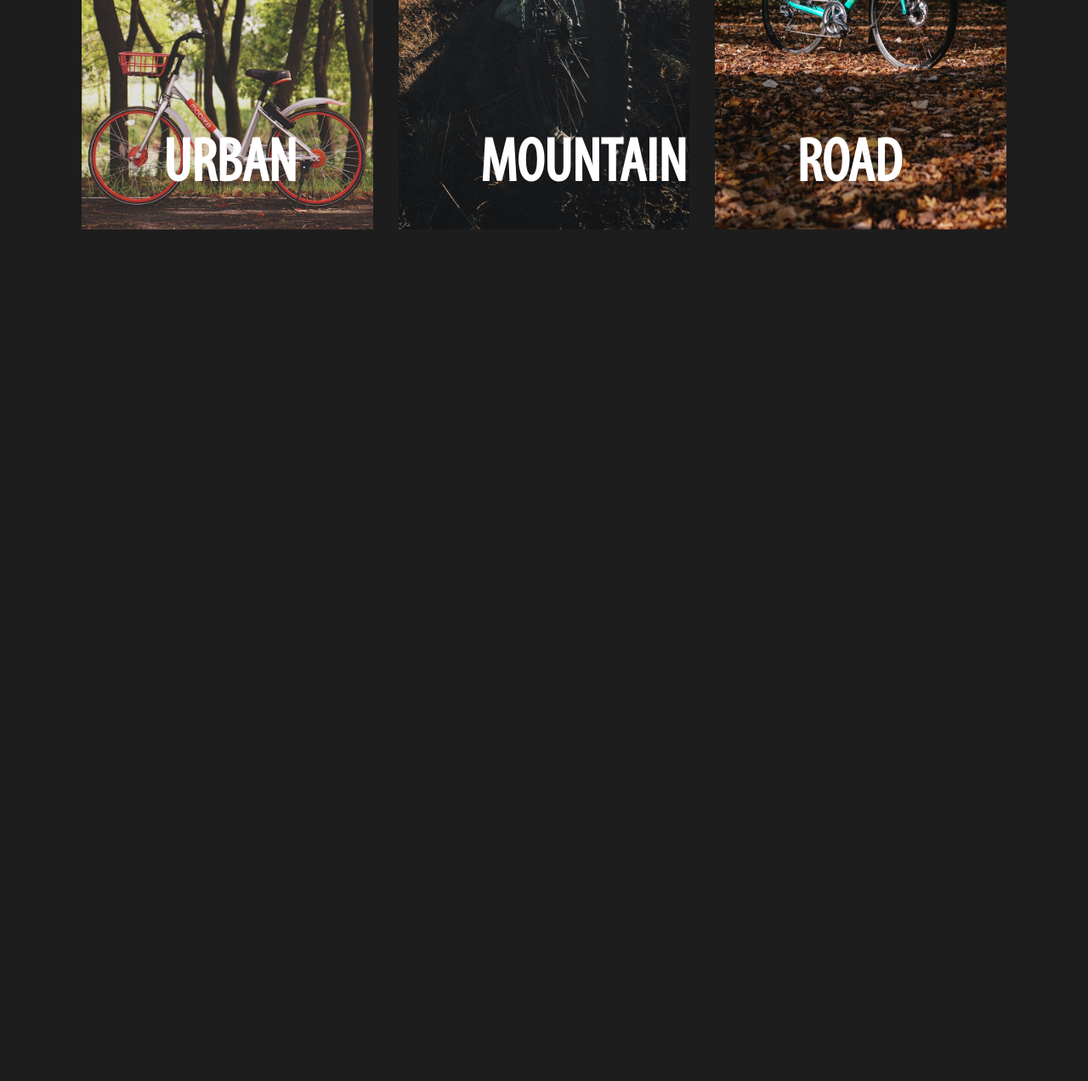
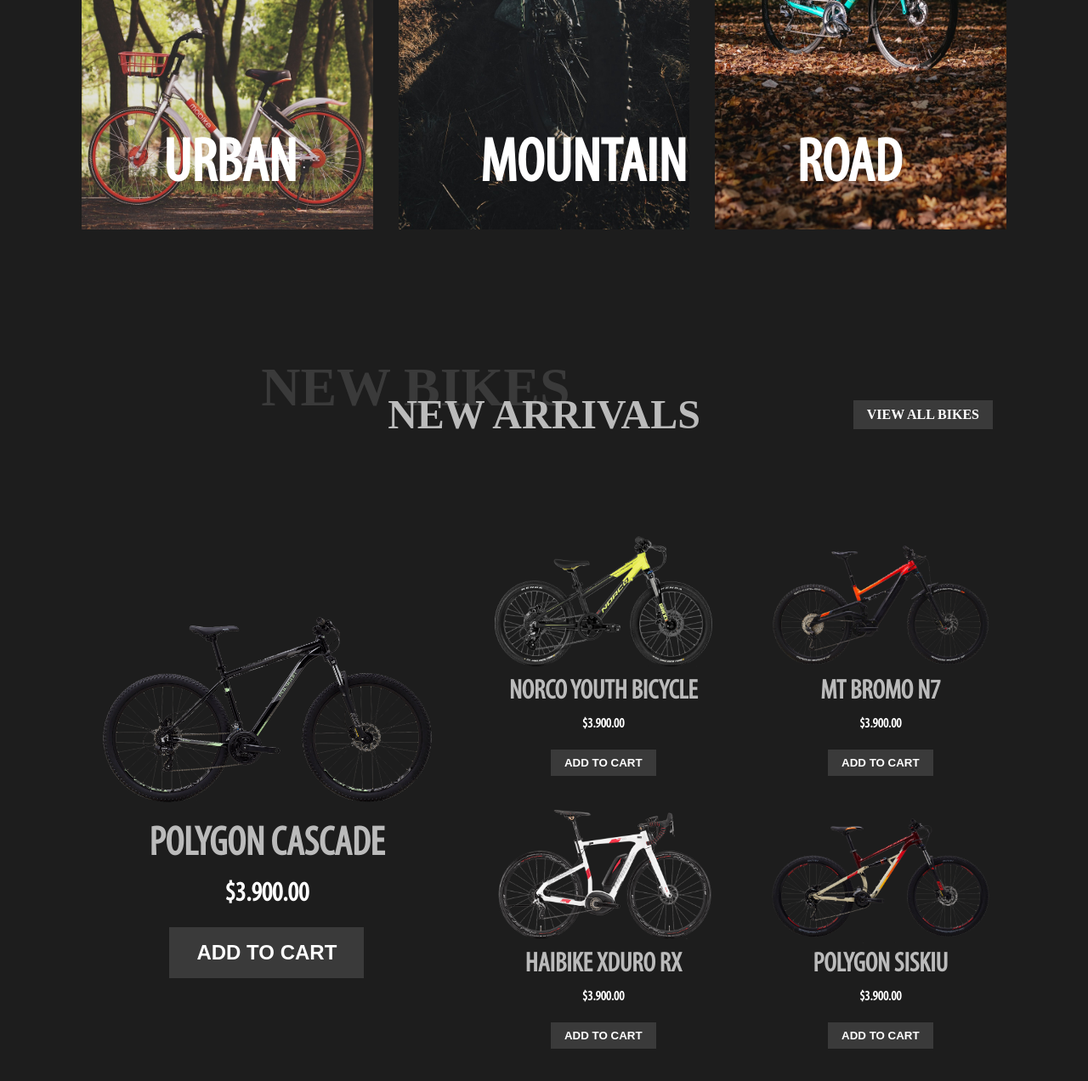
Before and after one commit to bachletantien/bicycle-ecommerce, a plain HTML site: page index.html in a window 1280 px wide. Shown: the part 1441-2713 px from the top of the page at 85% size. Before the commit the page ends 1741 px from the top, so only its background shows below. Drawn offline with Linux system fonts and the light colour scheme.

Commit message:
new arrivals

```diff
--- a/app.css
+++ b/app.css
@@ -330,3 +330,74 @@ header.shrink {
   color: var(--txt-white);
   text-transform: uppercase;
 }
+
+/* new arrivals  */
+
+.btn-wrapper {
+  position: absolute;
+  right: 7rem;
+  top: 50%;
+  transform: translateY(-50%);
+}
+
+.btn {
+  padding: 0.5rem 1rem;
+  border: none;
+  outline: none;
+  text-transform: uppercase;
+  font-weight: 700;
+  cursor: pointer;
+  background-color: var(--second-color);
+  color: var(--txt-white);
+  transition: all 0.3s ease 0s;
+}
+
+.btn:hover {
+  background-color: var(--txt-white);
+  color: var(--main-color);
+}
+
+.product-card {
+  padding: 20px;
+  text-align: center;
+  transition: background-color 0.3s ease 0s;
+}
+
+.product-card:hover {
+  background-color: var(--bg-black);
+}
+
+.product-card-img {
+  margin-bottom: 20px;
+}
+
+.product-name {
+  font-size: 2rem;
+  text-transform: uppercase;
+  margin-bottom: 10px;
+}
+
+.product-card-large .product-name {
+  font-size: 3rem;
+}
+
+.product-price {
+  font-weight: 700;
+  color: var(--txt-white);
+  margin-bottom: 20px;
+  display: block;
+}
+
+.product-card-large .product-price {
+  font-size: 2rem;
+}
+
+.product-card-large .btn {
+  font-size: 1.5rem;
+  padding: 1rem 2rem;
+}
+
+.col-center {
+  display: flex;
+  align-items: center;
+}
--- a/index.html
+++ b/index.html
@@ -182,6 +182,88 @@
         </div>
       </div>
     </div>
+    <!-- end category section -->
+
+    <!-- new arrivals section -->
+    <div class="section">
+      <div class="section-title">
+        <h3 class="second-title">new bikes</h3>
+        <h3 class="main-title">new arrivals</h3>
+        <div class="btn-wrapper">
+          <a href="#" class="btn">view all bikes</a>
+        </div>
+      </div>
+      <div class="section-content">
+        <div class="row">
+          <div class="col-5 col-center">
+            <div class="product-card product-card-large">
+              <a href="#">
+                <div class="produc-card-img">
+                  <img src="./image/Polygon Cascade.png" alt="" />
+                </div>
+                <h3 class="product-name">polygon cascade</h3>
+                <span class="product-price"> $3.900.00 </span>
+              </a>
+              <button class="btn">add to cart</button>
+            </div>
+          </div>
+          <div class="col-7">
+            <div class="row">
+              <div class="col-6">
+                <div class="product-card">
+                  <a href="#">
+                    <div class="produc-card-img">
+                      <img src="./image/b2.png" alt="" />
+                    </div>
+                    <h3 class="product-name">norco youth bicycle</h3>
+                    <span class="product-price"> $3.900.00 </span>
+                  </a>
+                  <button class="btn">add to cart</button>
+                </div>
+              </div>
+              <div class="col-6">
+                <div class="product-card">
+                  <a href="#">
+                    <div class="produc-card-img">
+                      <img src="./image/MTBROMO_N7_2022.png" alt="" />
+                    </div>
+                    <h3 class="product-name">mt bromo n7</h3>
+                    <span class="product-price"> $3.900.00 </span>
+                  </a>
+                  <button class="btn">add to cart</button>
+                </div>
+              </div>
+              <div class="col-6">
+                <div class="product-card">
+                  <a href="#">
+                    <div class="produc-card-img">
+                      <img src="./image/b1.png" alt="" />
+                    </div>
+                    <h3 class="product-name">haibike xduro rx</h3>
+                    <span class="product-price"> $3.900.00 </span>
+                  </a>
+                  <button class="btn">add to cart</button>
+                </div>
+              </div>
+              <div class="col-6">
+                <div class="product-card">
+                  <a href="#">
+                    <div class="produc-card-img">
+                      <img src="./image/531352.png" alt="" />
+                    </div>
+                    <h3 class="product-name">polygon siskiu</h3>
+                    <span class="product-price"> $3.900.00 </span>
+                  </a>
+                  <button class="btn">add to cart</button>
+                </div>
+              </div>
+            </div>
+          </div>
+        </div>
+      </div>
+    </div>
+
+    <!-- end new arrivals section -->
 
     <!-- app js -->
     <script src="./app.js"></script>
```
